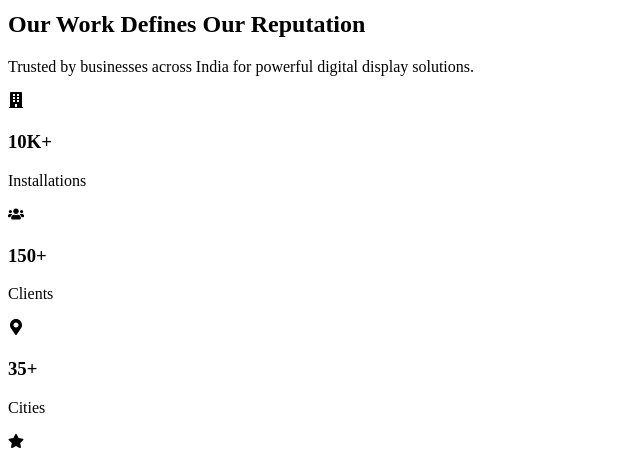
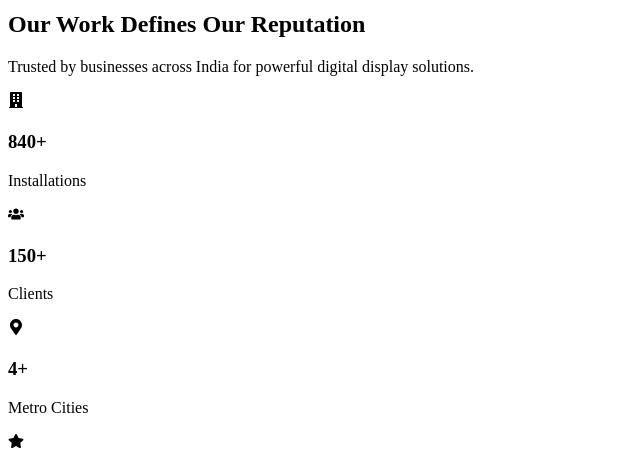
Before and after one commit to Atharv-277/Deploy, a React (Vite) app in the folder Frontend/: page / in a window 1280 px wide. Shown: the part 10360-10827 px from the top of the page, without its empty margins (0-640 px from the left). Built offline with nearby package versions, Linux system fonts and the light colour scheme; no server answers; the HTML template or start-up script is replaced by a standard one.

Commit message:
change 1.1

```diff
--- a/Frontend/src/pages/Home.jsx
+++ b/Frontend/src/pages/Home.jsx
@@ -939,10 +939,10 @@ export default function Home({ isAdminMode = false }) {
           {/* Stats Grid */}
           <div className="grid grid-cols-1 sm:grid-cols-2 md:grid-cols-4 gap-10">
             {[
-              { number: "10K+", label: "Installations", icon: <FaBuilding /> },
+              { number: "840+", label: "Installations", icon: <FaBuilding /> },
               { number: "150+", label: "Clients", icon: <FaUsers /> },
-              { number: "35+", label: "Cities", icon: <FaMapMarkerAlt /> },
-              { number: "99%", label: "Satisfaction", icon: <FaStar /> },
+              { number: "4+", label: "Metro Cities", icon: <FaMapMarkerAlt /> },
+              { number: "100%", label: "Satisfaction", icon: <FaStar /> },
             ].map((item, index) => (
               <motion.div
                 key={index}
```
